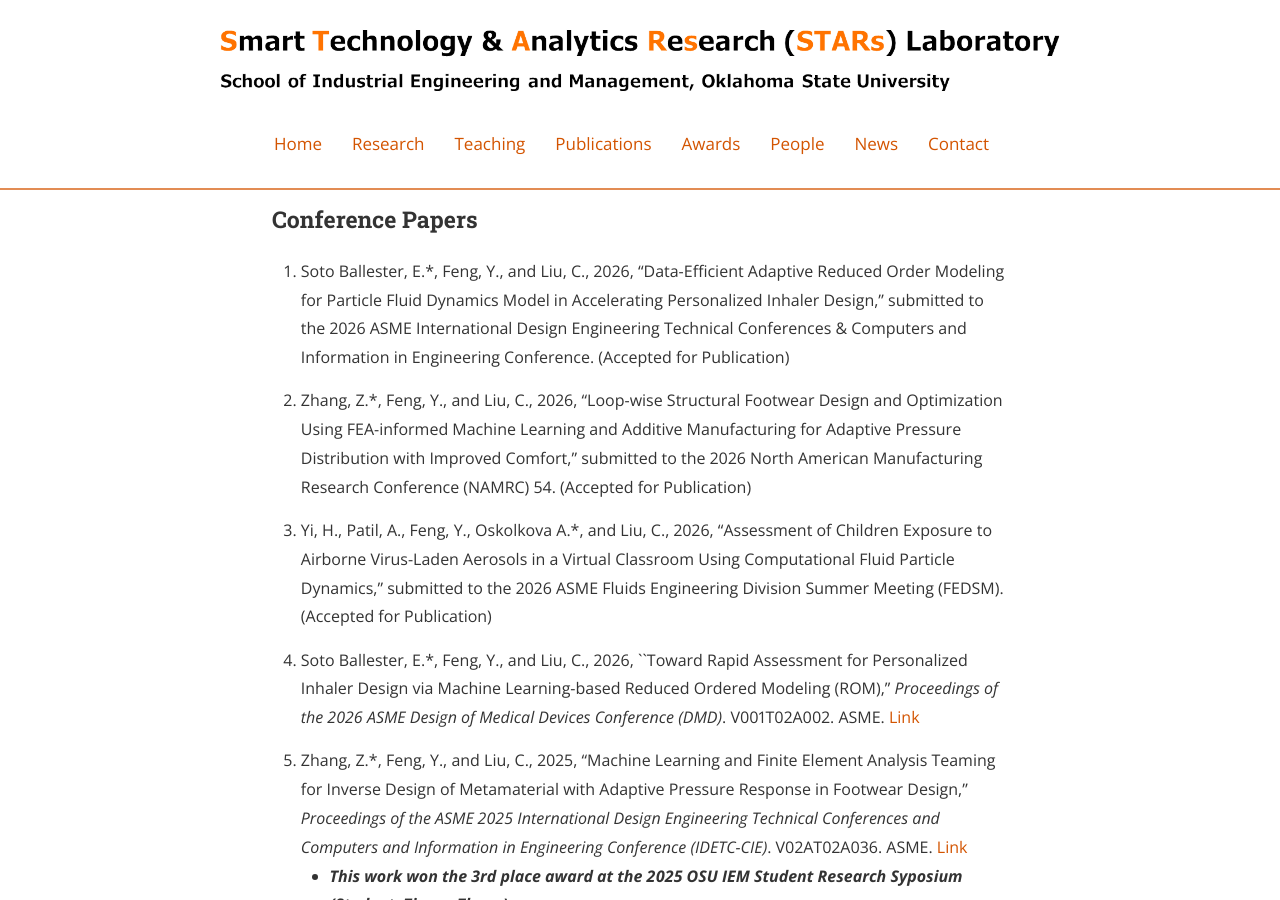
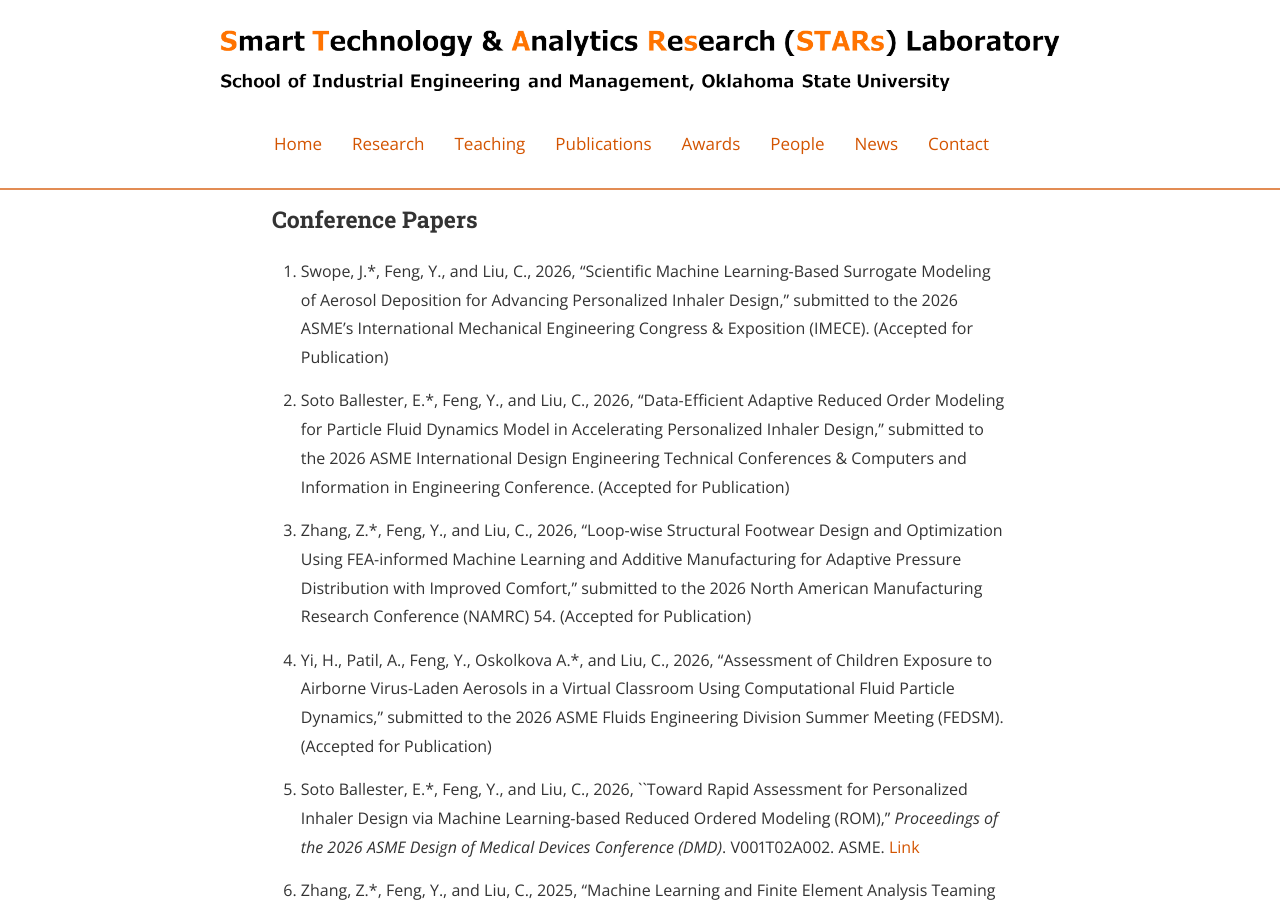
Before and after one commit to stars-laboratory/stars-laboratory.github.io, a Jekyll site: the page built from Dpublications.md, in a window 1280 px wide and 900 px high, scrolled down 4916 px. Built offline with Jekyll 4.4.1, drawn with Linux system fonts in a browser that asks for light colours; nearby versions of some CDN libraries.

Commit message:
Update Dpublications.md
Information update

```diff
--- a/Dpublications.md
+++ b/Dpublications.md
@@ -119,6 +119,8 @@ through Machine Learning,” *Nature Communications*. Vol. 14 (1), pp. 5765. [Li
 
 ### Conference Papers
 
+1. Swope, J.\*, Feng, Y., and Liu, C., 2026, “Scientific Machine Learning-Based Surrogate Modeling of Aerosol Deposition for Advancing Personalized Inhaler Design,” submitted to the 2026 ASME’s International Mechanical Engineering Congress & Exposition (IMECE). (Accepted for Publication)
+
 1. Soto Ballester, E.\*, Feng, Y., and Liu, C., 2026, “Data-Efficient Adaptive Reduced Order Modeling for Particle Fluid Dynamics Model in Accelerating Personalized Inhaler Design,” submitted to the 2026 ASME International Design Engineering Technical Conferences & Computers and Information in Engineering Conference. (Accepted for Publication)
 
 1. Zhang, Z.\*, Feng, Y., and Liu, C., 2026, “Loop-wise Structural Footwear Design and Optimization Using FEA-informed Machine Learning and Additive Manufacturing for Adaptive Pressure Distribution with Improved Comfort,” submitted to the 2026 North American Manufacturing Research Conference (NAMRC) 54. (Accepted for Publication)
```
